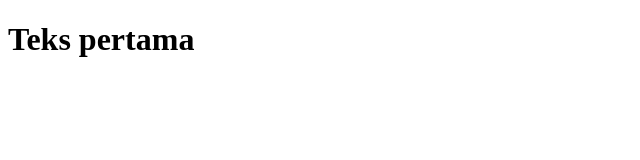
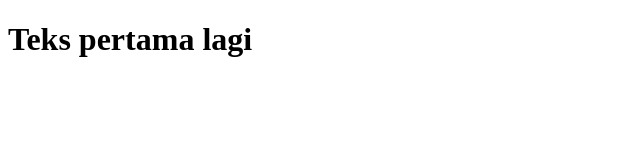
Before and after one commit to wisnuwijayanto-id/test1, a plain HTML site: page index.html in a window 1280 px wide. Shown: the whole page, without its empty margins (0-640 px from the left). Drawn offline with Linux system fonts and the light colour scheme.

Commit message:
perubahan 1

```diff
--- a/index.html
+++ b/index.html
@@ -5,7 +5,7 @@
 </head>
 <body>
 
-<h1>Teks pertama</h1>
+<h1>Teks pertama lagi</h1>
 
 </body>
 </html>
```
